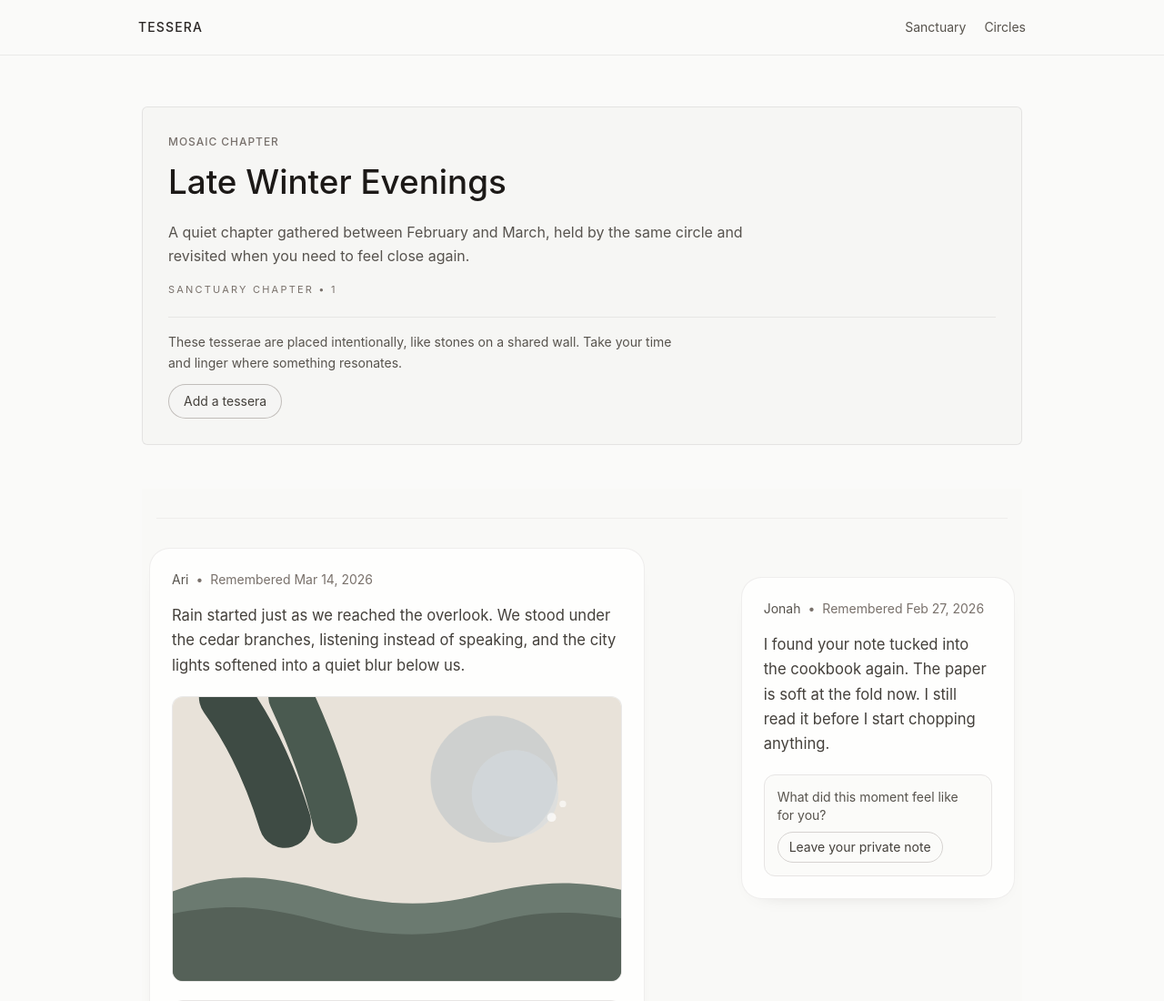
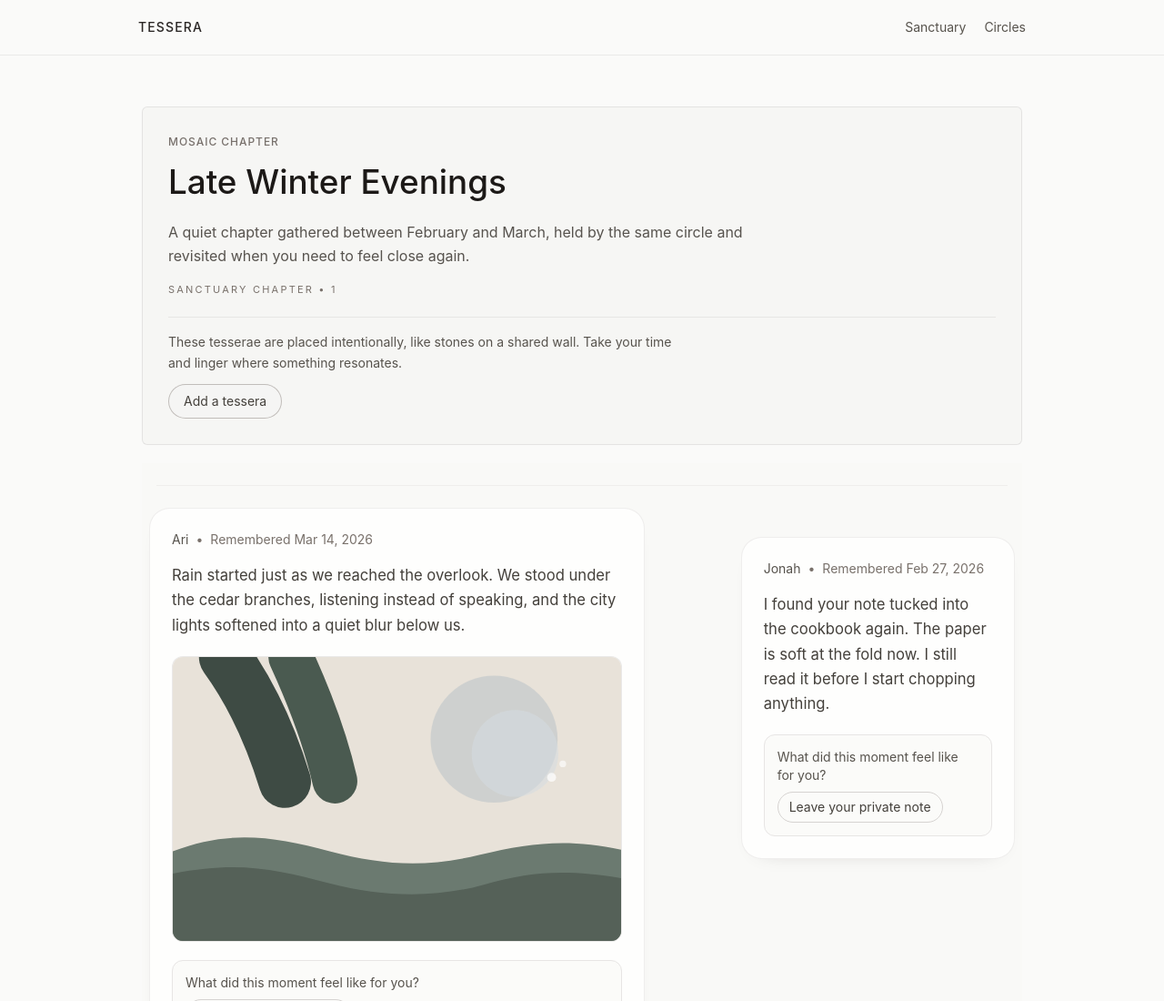
Before and after one commit to vanderjt/tessera, a Next.js app: page /mosaics/1 in a window 1280 px wide. Shown: the top 1100 px of the page at 91% size. Built offline with nearby package versions, Linux system fonts and the light colour scheme.

Commit message:
Tighten plaque-to-mosaic spacing on mosaic page

```diff
--- a/app/(app)/mosaics/[mosaicId]/page.tsx
+++ b/app/(app)/mosaics/[mosaicId]/page.tsx
@@ -111,7 +111,7 @@ export default async function MosaicPage({ params }: PageProps) {
 
   return (
     <section className="max-w-5xl px-1 pb-10">
-      <header className="pb-2">
+      <header className="pb-1">
         <div className="rounded-md border border-stone-300/55 bg-stone-100/85 px-5 py-6 md:px-7 md:py-7">
           <p className="page-kicker tracking-[0.12em] text-stone-600">Mosaic chapter</p>
           <h1 className="page-title mt-2 text-stone-900">Late Winter Evenings</h1>
@@ -136,10 +136,10 @@ export default async function MosaicPage({ params }: PageProps) {
         </div>
       </header>
 
-      <div className="mt-10 bg-stone-100/35 px-1 pt-8 pb-2 md:px-2">
+      <div className="mt-4 bg-stone-100/35 px-1 pt-6 pb-2 md:px-2">
         <div aria-hidden="true" className="mx-2 h-px bg-stone-300/30" />
 
-        <div className="mt-8 space-y-8">
+        <div className="mt-6 space-y-8">
           {momentBands.map((band, bandIndex) => (
             <div key={`band-${bandIndex}`} className="grid gap-5 md:grid-cols-12 lg:gap-6">
               {band.moments.map((moment, momentIndex) => (
```
